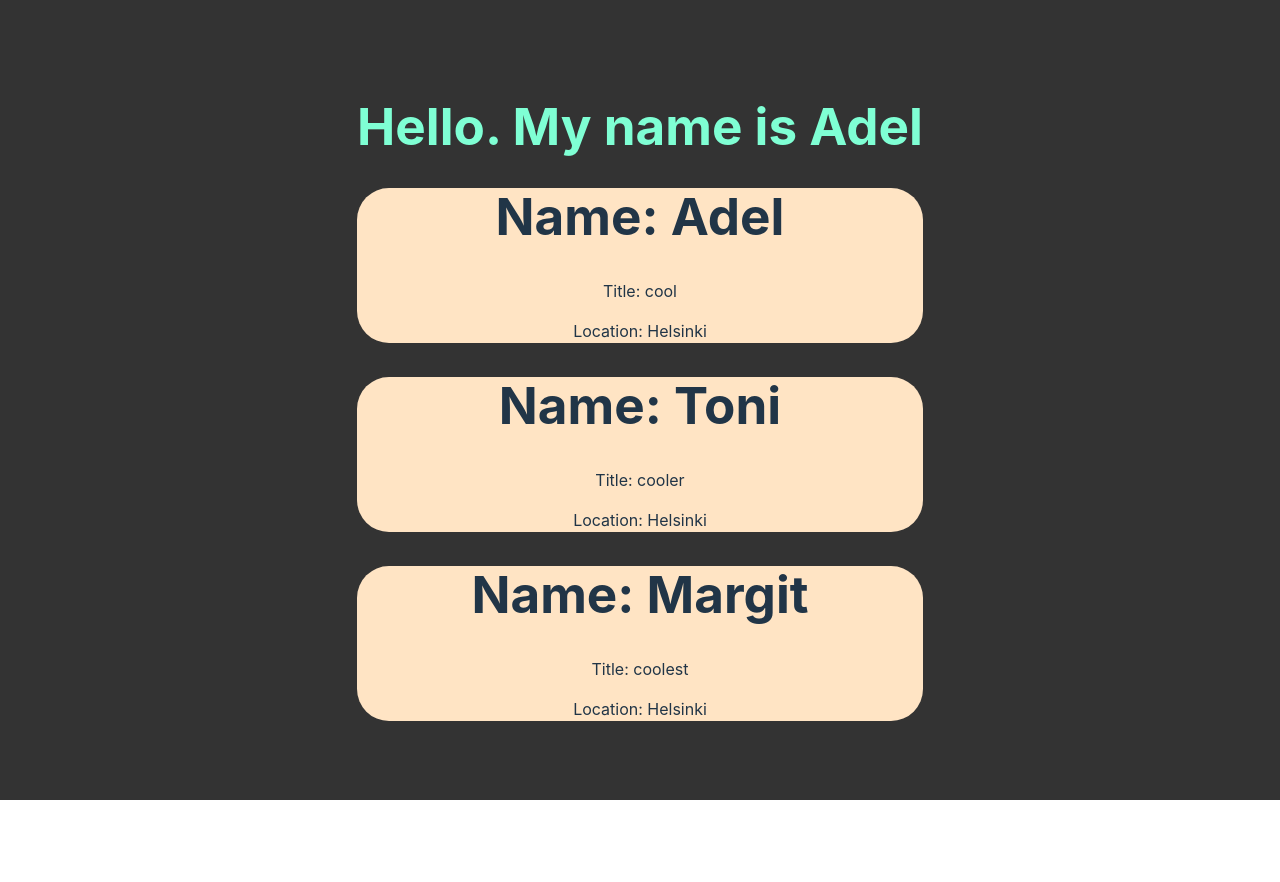
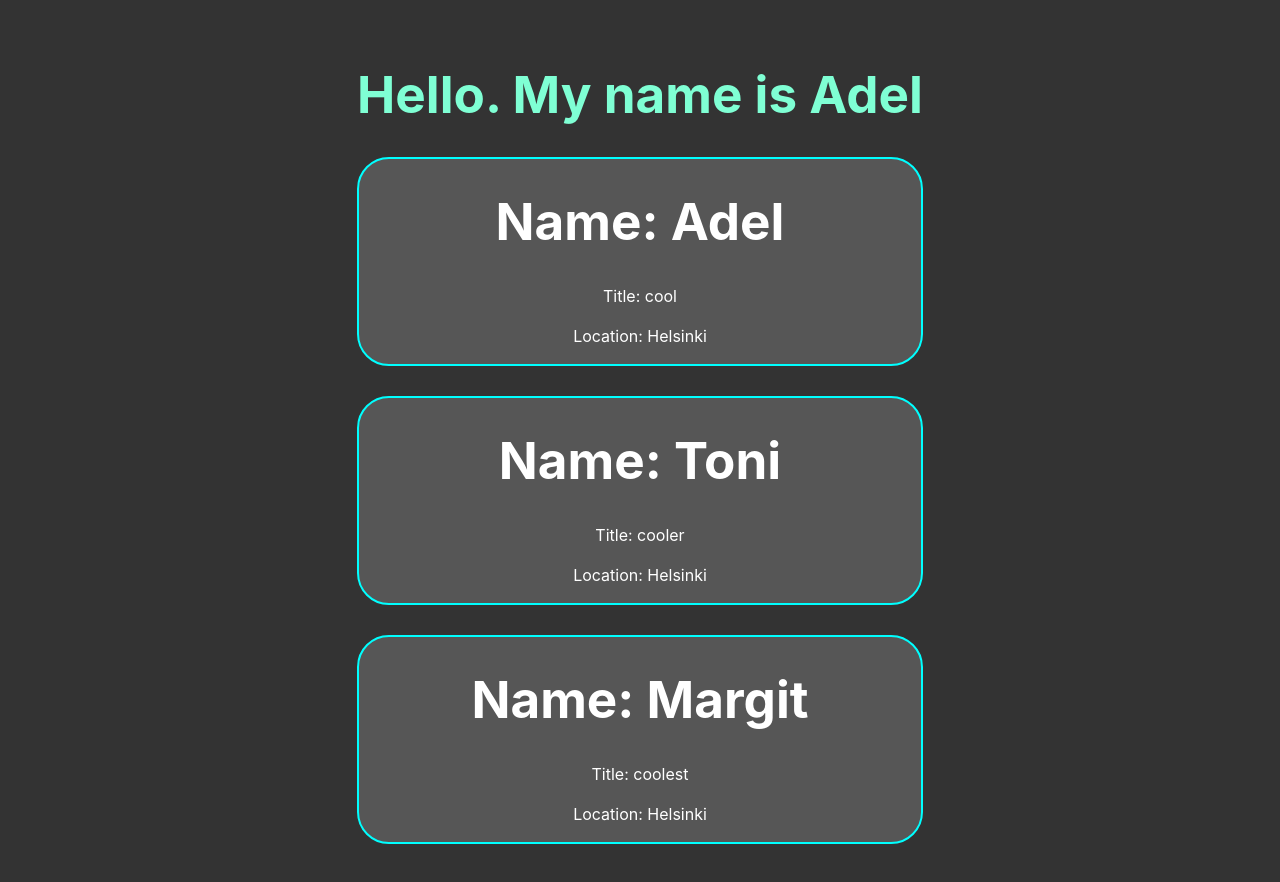
Before and after one commit to adelansari/react-demo, a React app: page / in a window 1280 px wide. Shown: the top 882 px of the page. Before the commit the page ends 800 px from the top, so only its background shows below. Built offline with nearby package versions, Linux system fonts and the light colour scheme; the HTML template or start-up script is replaced by a standard one.

Commit message:
add some border for Box

```diff
--- a/src/Box.css
+++ b/src/Box.css
@@ -1,5 +1,7 @@
 .Box {
-  background-color: bisque;
+  background-color: #565656;
   border-radius: 2rem;
-  border-color: aqua;
+  border: 2px solid aqua;
+  color: white;
+  margin-bottom: 30px;
 }
```
